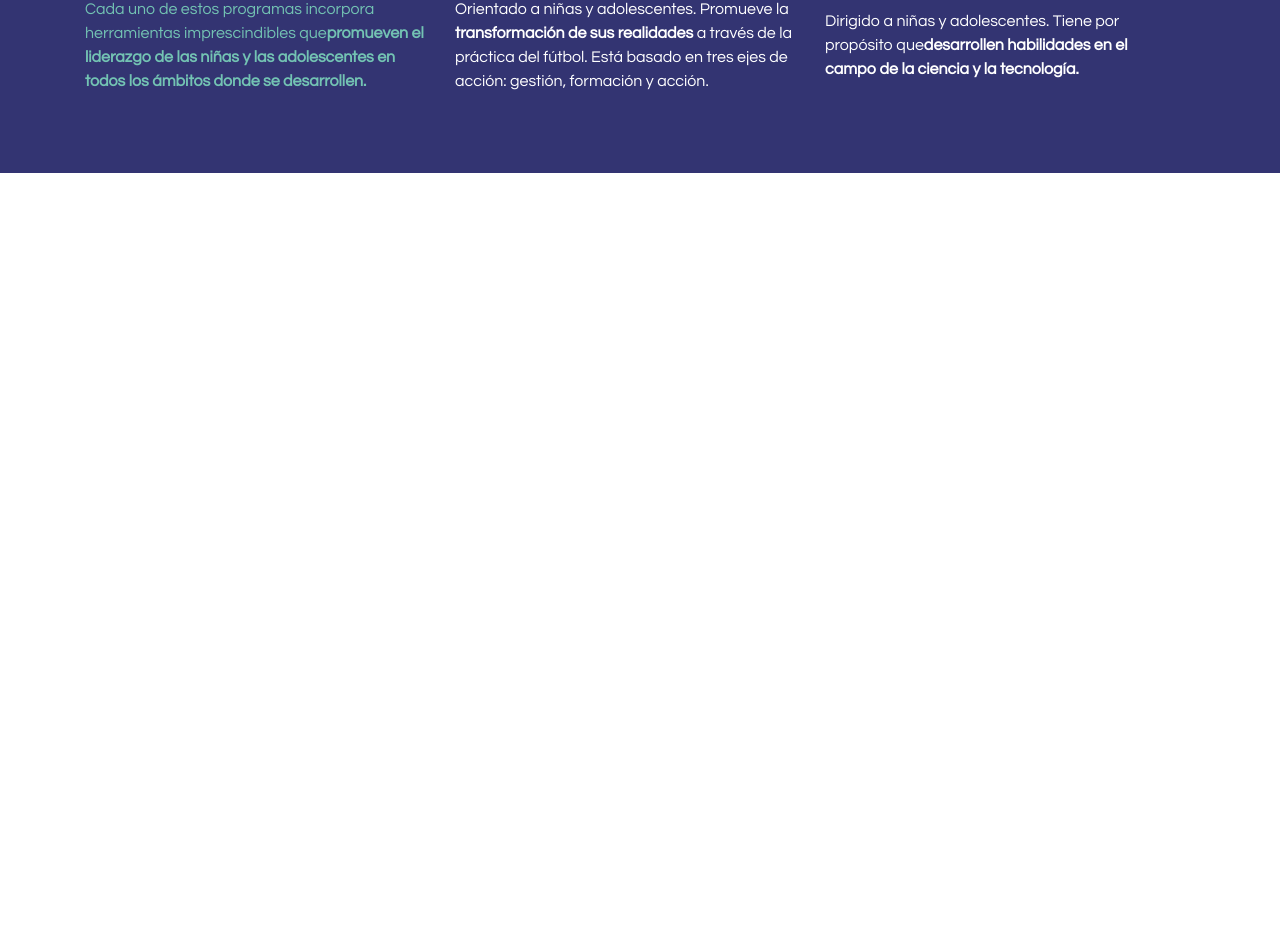
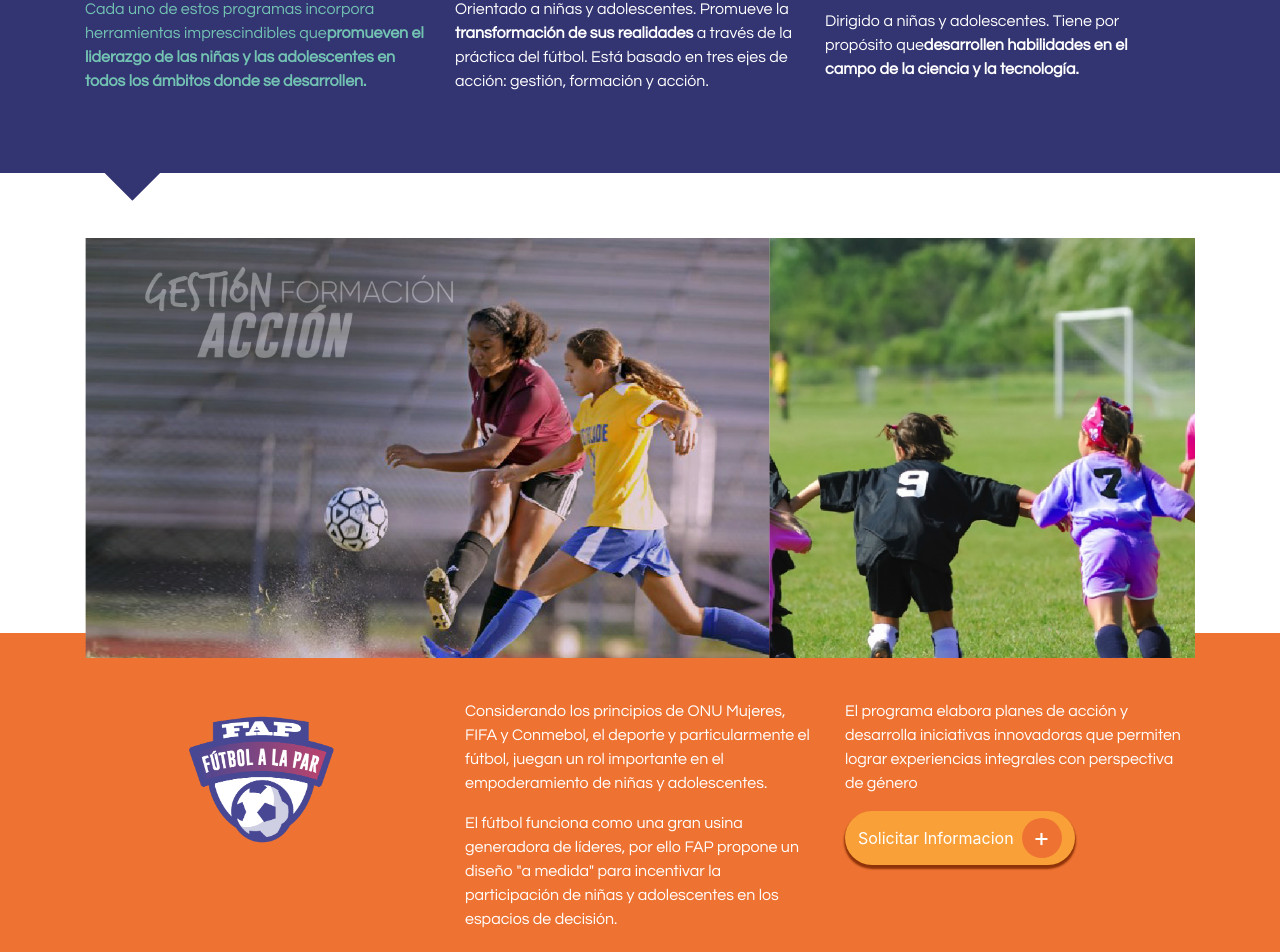
Before and after one commit to Mathiasfx/Web-Genero360-React-JS, a React (Create React App) app: page / in a window 1280 px wide. Shown: the part 2278-3230 px from the top of the page. Before the commit the page ends 2451 px from the top, so only its background shows below. Built offline with nearby package versions, Linux system fonts and the light colour scheme.

Commit message:
Seccion FuTBOL A LA PAR Terminado

```diff
--- a/src/App.css
+++ b/src/App.css
@@ -9,3 +9,32 @@ body {
 p {
   font-family: "Questrial", sans-serif;
 }
+
+.btngenero {
+  border-radius: 30px;
+  display: flex;
+  justify-content: center;
+  align-items: center;
+  width: auto;
+  background-color: #f9a138;
+  color: #fff;
+  box-shadow: 0px 3px 2px 1px #8e3209;
+}
+
+.btngenero::hover {
+  background-color: #8e3209;
+  color: #fff;
+}
+
+.iconbtn {
+  margin-left: 0.5rem;
+  font-size: 1.6rem;
+  background-color: #ee7332;
+  width: 40px;
+  height: 40px;
+  border-radius: 50%;
+  -webkit-border-radius: 50%;
+  -moz-border-radius: 50%;
+  -ms-border-radius: 50%;
+  -o-border-radius: 50%;
+}
--- a/src/App.js
+++ b/src/App.js
@@ -5,6 +5,8 @@ import NuestroProposito from "./components/NuestroProposito";
 import NuestroObjetivo from "./components/NuestroObjetivo";
 import QueHacemos from "./components/QueHacemos";
 import NuestrosProgramas from "./components/NuestrosProgramas";
+import Futbolalapar from "./components/FutbolalaPar";
+import FutbolParDes from "./components/FutbolParDes";
 
 function App() {
   return (
@@ -15,6 +17,8 @@ function App() {
       <NuestroObjetivo />
       <QueHacemos />
       <NuestrosProgramas />
+      <Futbolalapar />
+      <FutbolParDes />
     </div>
   );
 }
--- a/src/Styles/Main.js
+++ b/src/Styles/Main.js
@@ -1,6 +1,7 @@
 import styled from "styled-components";
 import FondoGenero from "../images/bg-genero-02.png";
 import Mundo from "../images/mundo.png";
+import Chicas from "../images/chicas.png";
 
 export const MenuContainer = styled.div`
   background-color: #eeeeee;
@@ -151,3 +152,27 @@ export const SeccionNuestrosProgramas = styled.section`
     text-align: left;
   }
 `;
+
+export const SeccionFutbolPar = styled.section`
+  display: flex;
+  min-height: 420px;
+  color: #fff;
+  & .bgchicas {
+    width: 100%;
+    background-image: url(${Chicas});
+    background-repeat: no-repeat;
+    background-size: cover;
+  }
+  & .Flecha {
+    position: relative;
+    top: -30px;
+  }
+`;
+
+export const SeccionFutbolDes = styled.section`
+  margin-top: 40px;
+  display: flex;
+  height: 380px;
+  color: #fff;
+  background-color: #ee7332;
+`;
--- /dev/null
+++ b/src/components/FutbolParDes.js
@@ -0,0 +1,42 @@
+import React from "react";
+import { SeccionFutbolDes } from "../Styles/Main";
+import LogoFap from "../images/logoFAP.png";
+
+const FutbolParDes = () => {
+  return (
+    <SeccionFutbolDes>
+      <div className="container w-100">
+        <div className="row justify-content-start align-content-center h-100">
+          <div className="col-md-4 text-center">
+            <img src={LogoFap} alt="Logo FAP Futbol a la Par" width="180px" />
+          </div>
+          <div className="col-md-4">
+            <p>
+              Considerando los principios de ONU Mujeres, FIFA y Conmebol, el
+              deporte y particularmente el fútbol, juegan un rol importante en
+              el empoderamiento de niñas y adolescentes.
+            </p>
+
+            <p>
+              El fútbol funciona como una gran usina generadora de líderes, por
+              ello FAP propone un diseño "a medida" para incentivar la
+              participación de niñas y adolescentes en los espacios de decisión.
+            </p>
+          </div>
+          <div className="col-md-4">
+            <p>
+              El programa elabora planes de acción y desarrolla iniciativas
+              innovadoras que permiten lograr experiencias integrales con
+              perspectiva de género
+            </p>
+            <button className="btn btngenero">
+              Solicitar Informacion<div className="iconbtn">+</div>
+            </button>
+          </div>
+        </div>
+      </div>
+    </SeccionFutbolDes>
+  );
+};
+
+export default FutbolParDes;
--- /dev/null
+++ b/src/components/FutbolalaPar.js
@@ -0,0 +1,18 @@
+import React, { Fragment } from "react";
+import { SeccionFutbolPar } from "../Styles/Main";
+import Flechita from "../images/flechita.png";
+
+const Futbolalapar = () => {
+  return (
+    <Fragment>
+      <SeccionFutbolPar>
+        <div className="container w-100">
+          <img className="Flecha" src={Flechita} alt="arrow" />
+          <div className=" bgchicas h-100 "></div>
+        </div>
+      </SeccionFutbolPar>
+    </Fragment>
+  );
+};
+
+export default Futbolalapar;
--- a/src/components/NuestrosProgramas.js
+++ b/src/components/NuestrosProgramas.js
@@ -53,6 +53,7 @@ const NuestrosProgramas = () => {
           </div>
         </div>
       </div>
+      <div className="re"></div>
     </SeccionNuestrosProgramas>
   );
 };
```
Also changed, not shown: src/images/chicas.png (added), src/images/flechita.png (added).
